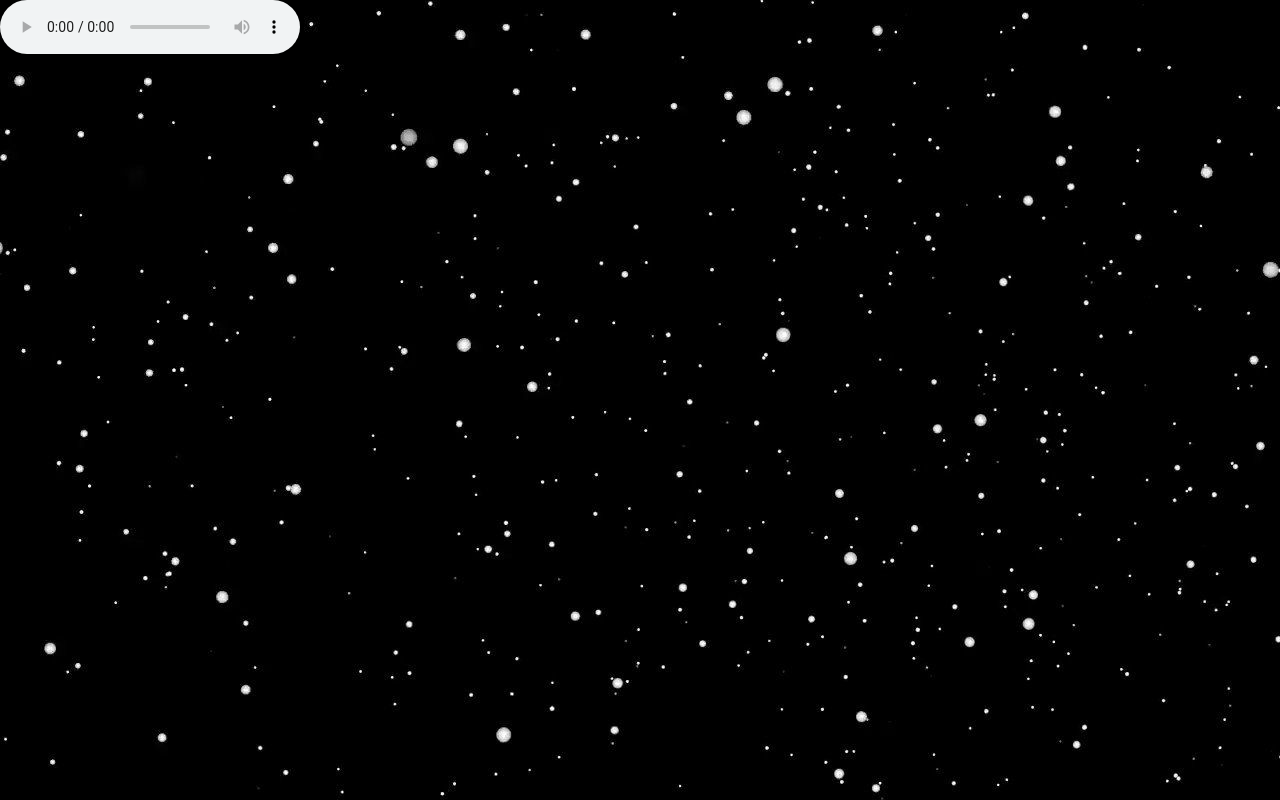
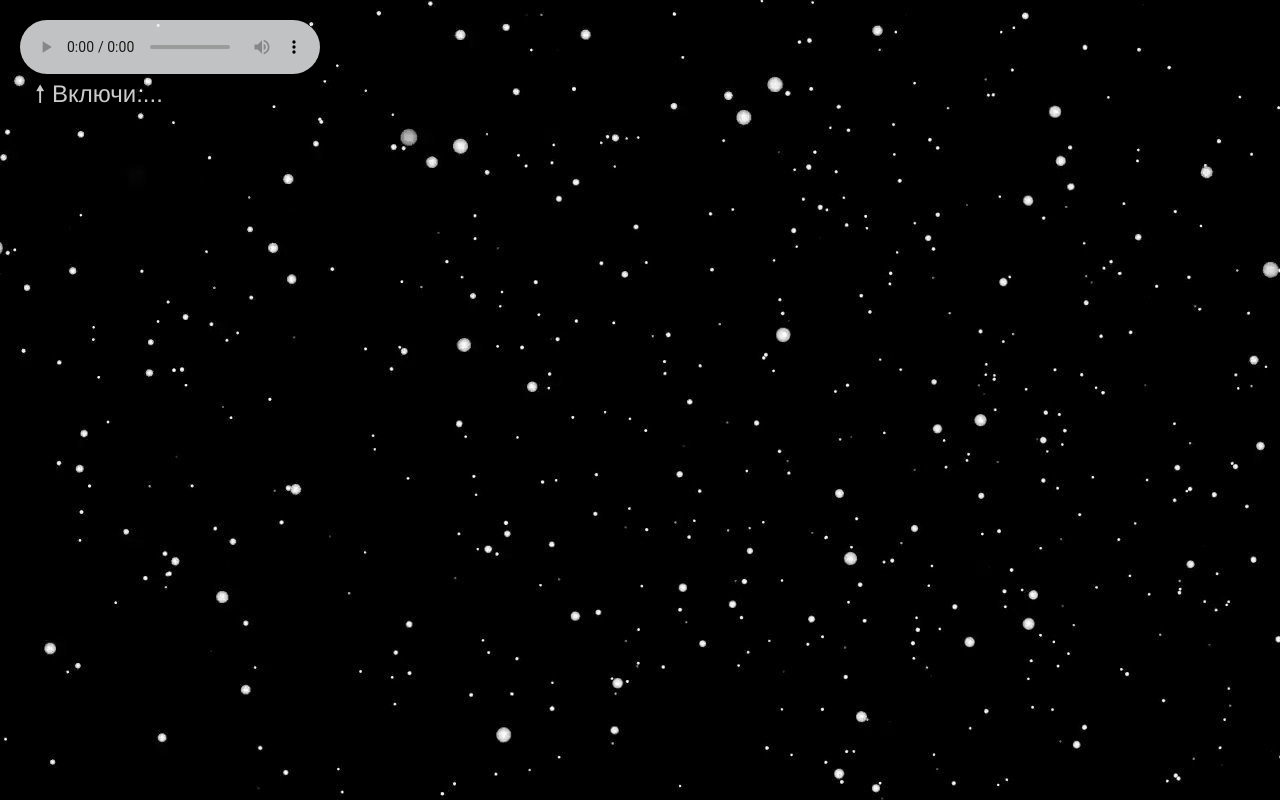
Before and after one commit to clericlvl2/star-wars-rolling-text, a plain HTML site: page index.html in a window 1280 px wide. Shown: the top 800 px of the page. Drawn offline with Linux system fonts and the light colour scheme.

Commit message:
fix audio visual

```diff
--- a/index.html
+++ b/index.html
@@ -10,6 +10,7 @@
   <title>Star Wars Text</title>
 </head>
 <body class="page">
+<div class="page__audio-help">&#129045; Включи....</div>
 <audio class="page__audio" controls autoplay>
   <source src="./assets/audio/star-wars-theme.mp3" type="audio/mp3">
 </audio>
@@ -17,7 +18,7 @@
 <main class="page__content content">
   <div class="content__slide">
     <h1 class="content__title">МАРУСЯ</h1>
-    <p class="content__subtitle">АХАХАХАХАХАХАХ</p>
+    <p class="content__subtitle">АХАХАХАХАХАХАХАХАХАХ</p>
     <p class="content__text">Межгалактическая империя испытывает серьезный кризис. Королева отправилась покорять дальние рубежи, её новый дом - океаническая планета с высоким уровнем культуры и обилием соли. Храня память о родине, она исполняет свой долг.</p>
     <p class="content__text">Её верноподданные поддерживают порядок на родной планете. Адмирал принял на себя бразды правления и подавляет тоскливые мятежи. В свободное время он втайне разрабатывает план побега в Технократическую Федерацию.</p>
     <p class="content__text">Сильнейшие звери из двора королевы сеят хаос в рыболовецких портах. Величественные существа, громогласный Рисум и непредсказуемая Ланди, существенно влияют на экономику региона. Только местная гильдия рыбаков способна справиться с угрозой.</p>
--- a/styles/index.css
+++ b/styles/index.css
@@ -35,7 +35,22 @@
 }
 
 .page__audio {
-  /*display: none;*/
+  position: absolute;
+  top: 20px;
+  left: 20px;
+  opacity: .8;
+}
+
+.page__audio-help {
+  position: absolute;
+  top: 80px;
+  left: 35px;
+  display: inline;
+  margin: 0;
+  padding: 0;
+  color: white;
+  font-size: 24px;
+  opacity: .8;
 }
 
 .content {
```
